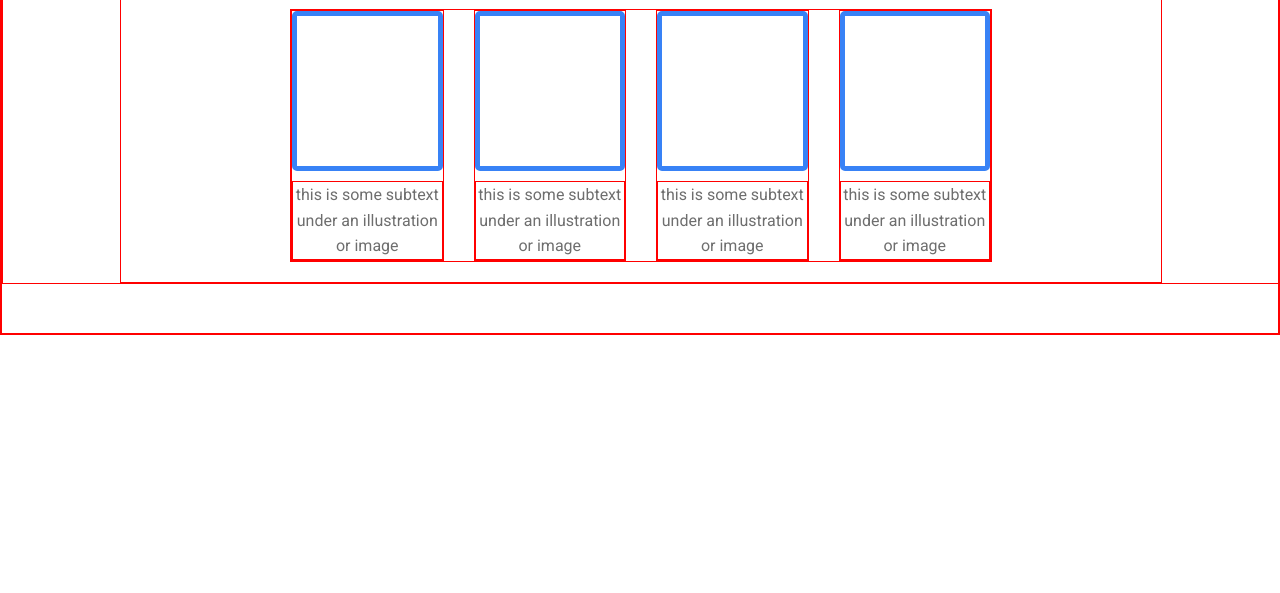
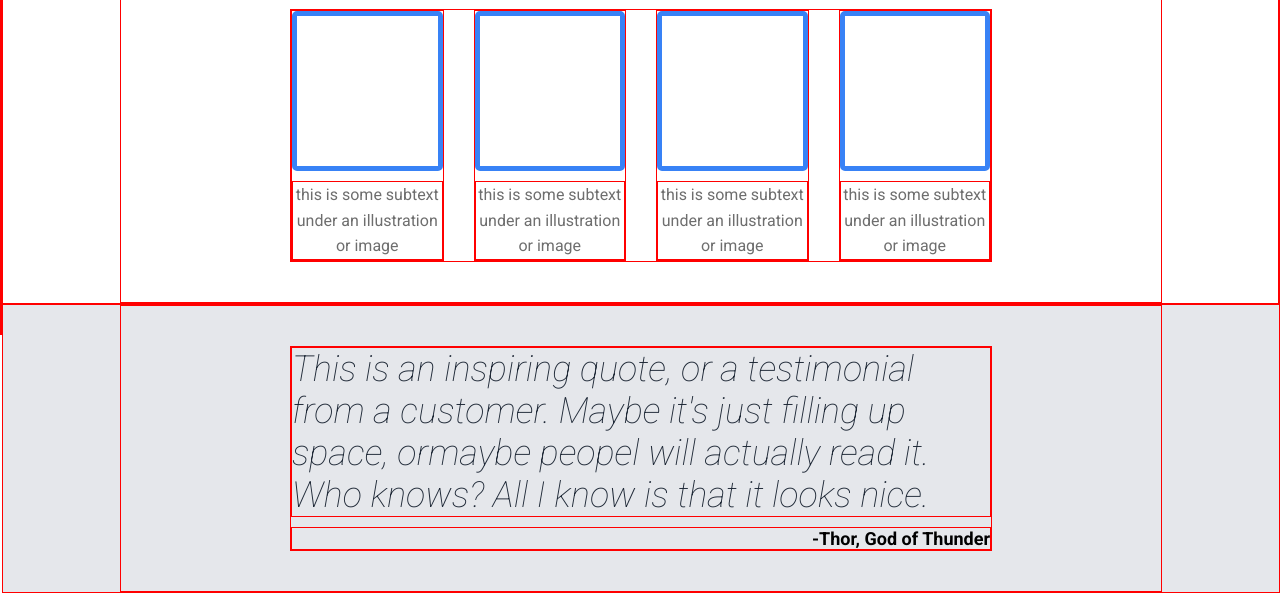
Before and after one commit to abbate33/landing-page, a plain HTML site: page index.html in a window 1280 px wide. Shown: the part 469-1062 px from the top of the page. Before the commit the page ends 804 px from the top, so only its background shows below. Drawn offline with Linux system fonts and the light colour scheme.

Commit message:
Edit HTML and CSS for Testimonial section.

```diff
--- a/index.html
+++ b/index.html
@@ -66,19 +66,22 @@
             </div>
         </section>
 
-        <!-- <section class="testimonial">
+        <section class="testimonial">
+            <div class="container">
+                <div class="quote">
+                    <p id="quote-text">This is an inspiring quote, or a testimonial from a customer.  Maybe it's just filling up space, ormaybe peopel will actually read it.  Who knows?  All I know is that it looks nice.</p>
+                    <p id="quote-author">-Thor, God of Thunder</p>
+                </div>
+            </div>
+        </section>
+
+        <!-- <section class="cta">
             <div class="container">
 
             </div>
-        </section>
+        </section> -->
 
-        <section class="cta">
-            <div class="container">
-
-            </div>
-        </section>
-
-        <footer class="footer">
+        <!-- <footer class="footer">
             <div class="container">
                 <p>Copyright &copy; The Odin Project 2021</p>
             </div>
--- a/styles.css
+++ b/styles.css
@@ -108,6 +108,7 @@ button {
     gap: 30px;
     max-width: 700px;
     margin: 0 auto;
+    margin-bottom: 20px;
 }
 
 .card {
@@ -126,3 +127,26 @@ button {
     line-height: 1.6;
     color: rgb(110, 110, 110);
 }
+
+.testimonial {
+    background-color: #e5e7eb;
+}
+
+#quote-text {
+    font-size: 36px;
+    font-style: italic;
+    font-weight: lighter;
+    color: #1f2937;
+    margin-bottom: 10px;
+}
+
+#quote-author {
+    font-weight: bolder;
+    text-align: right;
+    font-size: 18px;
+}
+
+.quote {
+    max-width: 700px;
+    margin: 20px auto;
+}
```
